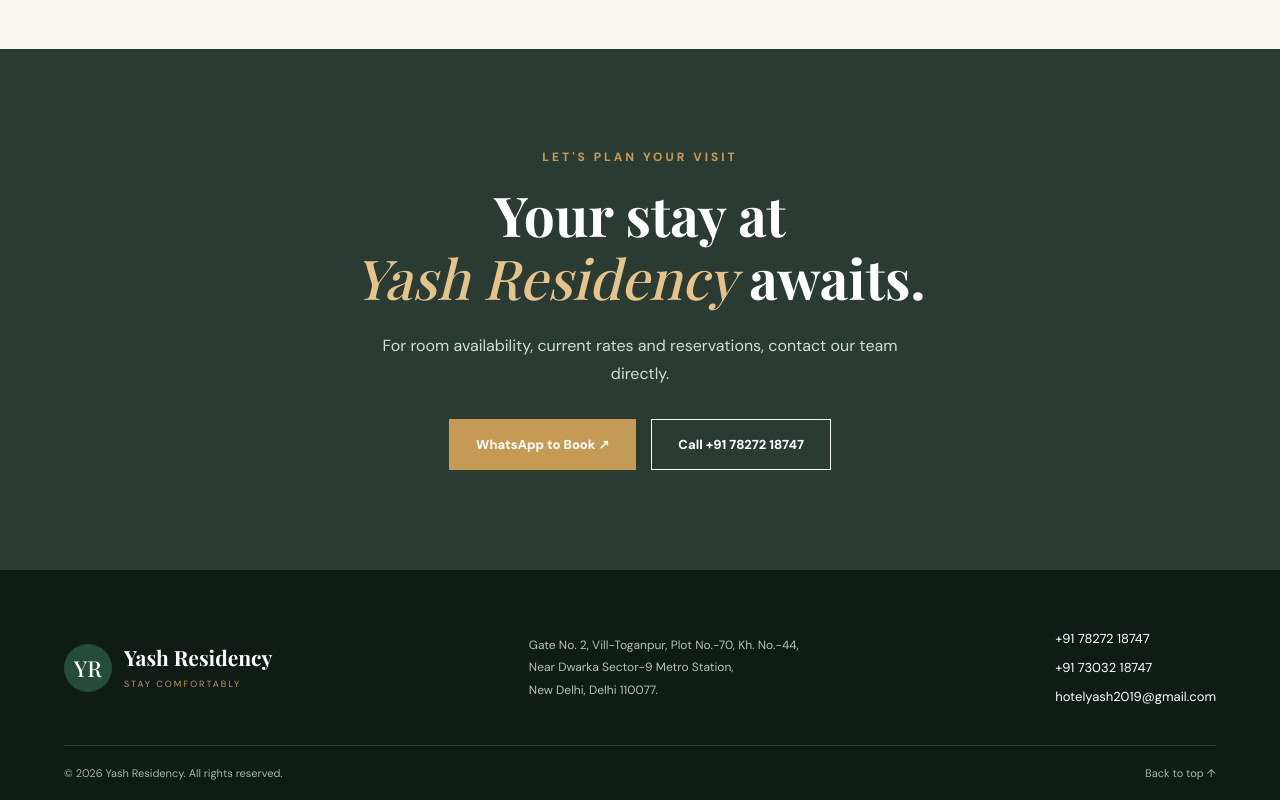
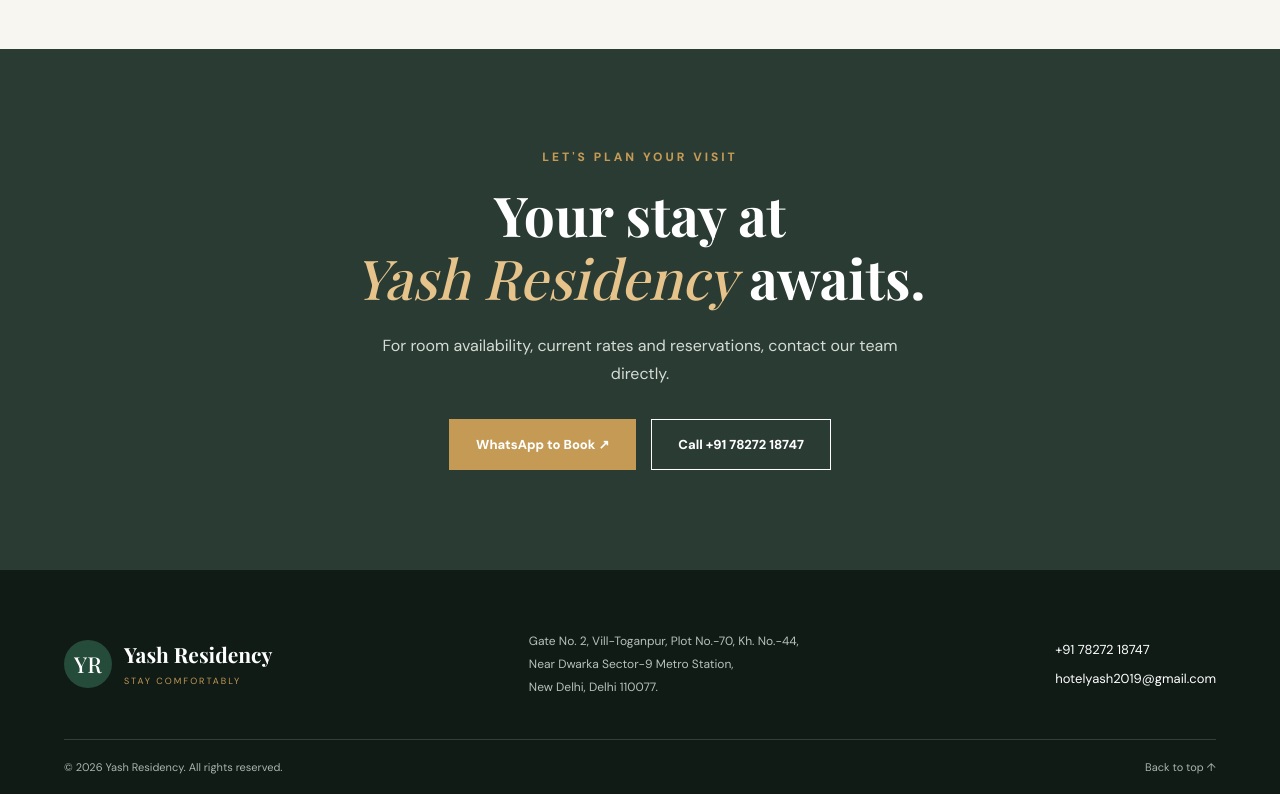
Before and after one commit to hotelyash2019-pixel/hotelyash, a plain HTML site: page index.html in a window 1280 px wide. Shown: the part 4340-5140 px from the top of the page. Drawn offline with nearby package versions, Linux system fonts and the light colour scheme.

Commit message:
Update index.html

```diff
--- a/index.html
+++ b/index.html
@@ -764,7 +764,7 @@ h2 em{color:var(--gold);font-weight:500}
 
       <div class="footer-contact">
         <a href="tel:+917827218747">+91 78272 18747</a>
-        <a href="tel:+917303218747">+91 73032 18747</a>
+        <!-- <a href="tel:+917303218747">+91 999025</a> -->
         <a href="mailto:hotelyash2019@gmail.com">hotelyash2019@gmail.com</a>
       </div>
 
```
